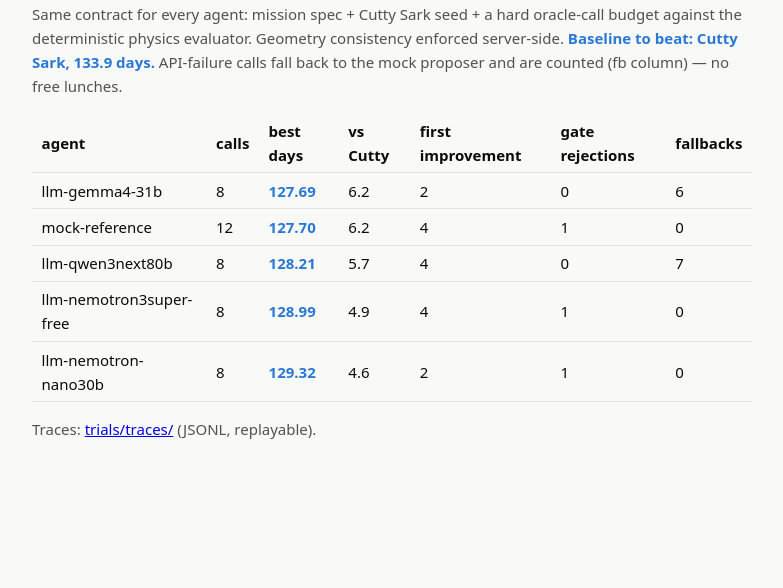
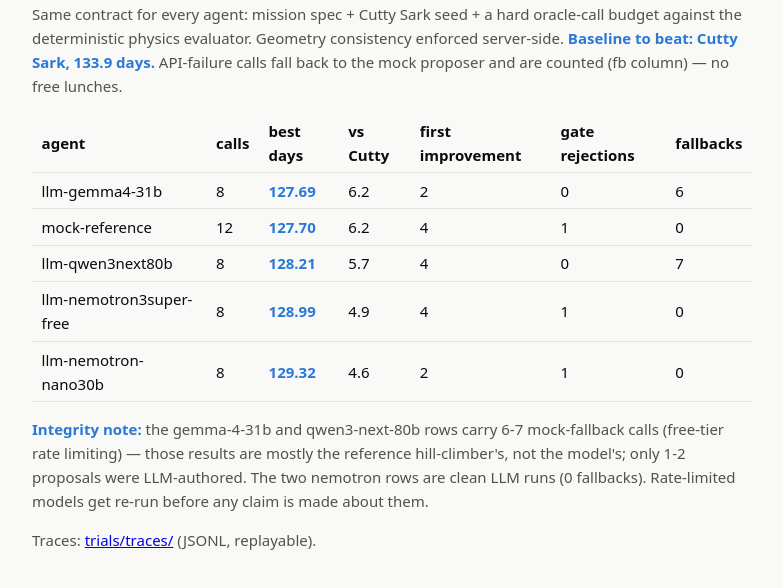
Before and after one commit to SMC17/yard, a plain HTML site: page trials/site/agent-board-m1.html in a window 1280 px wide. Shown: the part 98-686 px from the top of the page, without its empty margins (248-1031 px from the left). Drawn offline with Linux system fonts and the light colour scheme.

Commit message:
fix(trials): agent board integrity note — gemma/qwen runs were rate-limited
Their traces show 6-7 mock-fallback calls of 8; results are mostly the
reference hill-climber's and are labeled as such. Clean LLM claims stand
only for the two nemotron runs (0 fallbacks).

```diff
--- a/trials/site/agent-board-m1.html
+++ b/trials/site/agent-board-m1.html
@@ -14,5 +14,10 @@ budget against the deterministic physics evaluator. Geometry consistency enforce
 proposer and are counted (fb column) — no free lunches.</p>
 <table><thead><tr><th>agent</th><th>calls</th><th>best days</th><th>vs Cutty</th><th>first improvement</th><th>gate rejections</th><th>fallbacks</th></tr></thead>
 <tbody><tr><td>llm-gemma4-31b</td><td>8</td><td><b>127.69</b></td><td>6.2</td><td>2</td><td>0</td><td>6</td></tr><tr><td>mock-reference</td><td>12</td><td><b>127.70</b></td><td>6.2</td><td>4</td><td>1</td><td>0</td></tr><tr><td>llm-qwen3next80b</td><td>8</td><td><b>128.21</b></td><td>5.7</td><td>4</td><td>0</td><td>7</td></tr><tr><td>llm-nemotron3super-free</td><td>8</td><td><b>128.99</b></td><td>4.9</td><td>4</td><td>1</td><td>0</td></tr><tr><td>llm-nemotron-nano30b</td><td>8</td><td><b>129.32</b></td><td>4.6</td><td>2</td><td>1</td><td>0</td></tr></tbody></table>
+<p class="sub"><b>Integrity note:</b> the gemma-4-31b and qwen3-next-80b rows carry 6-7
+mock-fallback calls (free-tier rate limiting) — those results are mostly the reference
+hill-climber's, not the model's; only 1-2 proposals were LLM-authored. The two nemotron
+rows are clean LLM runs (0 fallbacks). Rate-limited models get re-run before any claim
+is made about them.</p>
 <p class="sub">Traces: <a href="https://github.com/SMC17/yard/tree/main/trials/traces">trials/traces/</a> (JSONL, replayable).</p>
 </body></html>
```
